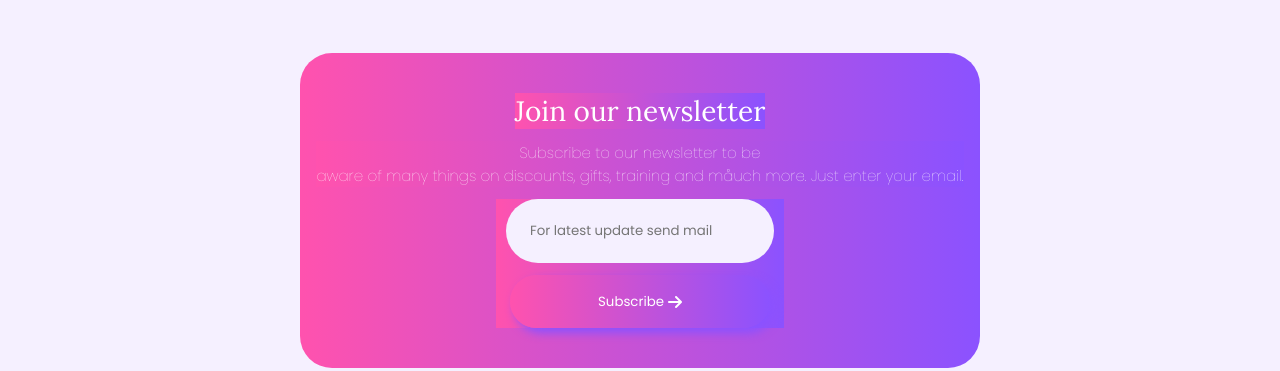
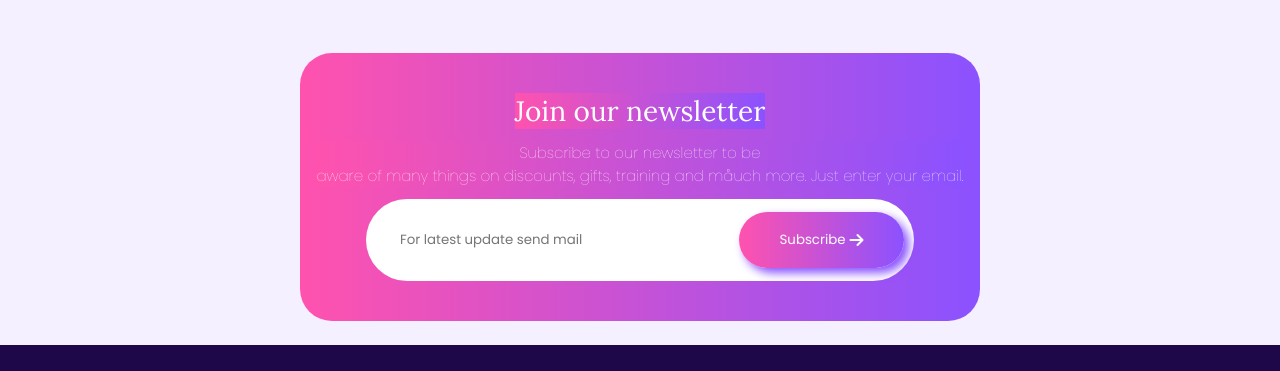
Before and after one commit to Tomiwa-Jegede/yoga, a plain HTML site: page index.html in a window 1280 px wide. Shown: the part 2445-2816 px from the top of the page. Drawn offline with Linux system fonts and the light colour scheme.

Commit message:
finished the site

```diff
--- a/styles/follow-container.css
+++ b/styles/follow-container.css
@@ -92,7 +92,7 @@
     height: 100%;
     color: #ffffff;
   }
-  /*----------health container button arrow--------------*/
+
   .follow-container button i {
     background: none;
     color: #ffffff;
--- a/styles/join-container.css
+++ b/styles/join-container.css
@@ -1,4 +1,4 @@
-@media (max-width: 768px) {
+@media (max-width: 450px) {
   .join-container {
     display: flex;
     flex-direction: column;
@@ -22,7 +22,9 @@
     background: var(--gradient-color);
     flex-direction: column;
     align-items: center;
-    justify-content: center;
+    justify-content:center;
+    border-radius:48px;
+    margin-bottom:12px;
   }
   .join-container h1 {
     text-align: center;
@@ -42,16 +44,15 @@
   }
   .join-container input {
     width: 220px;
+    margin-bottom:12px;
     outline: none;
     border: none;
     height: 64px;
-    margin: 0 10px;
-    margin-bottom: 12px;
     border-radius: 48px;
     padding: 0px 24px;
   }
 
-  .join-container button {
+  .join-container button{
     display: flex;
     border: none;
     align-items: center;
@@ -72,7 +73,7 @@
     margin-left: 4px;
   }
 }
-@media (min-width: 769px) {
+@media (min-width: 768px) {
   .join-container {
     display: flex;
     flex-direction: column;
@@ -93,10 +94,13 @@
   }
   .join-container form {
     display: flex;
-    background: var(--gradient-color);
-    flex-direction: column;
     align-items: center;
-    justify-content: center;
+    justify-content: space-between;
+    border-radius:48px;
+    padding:5px 10px;
+    width: 528px;
+    height:72px;
+    background: white;
   }
   .join-container h1 {
     text-align: center;
@@ -116,25 +120,21 @@
   }
   .join-container input {
     width: 220px;
+    background: white;
+    border:none;
     outline: none;
-    border: none;
     height: 64px;
-    margin: 0 10px;
-    margin-bottom: 12px;
-    border-radius: 48px;
+    border-top-left-radius: 48px;
+    border-bottom-left-radius: 48px;
     padding: 0px 24px;
   }
 
-  .join-container button {
-    display: flex;
-    border: none;
-    align-items: center;
-    justify-content: center;
+  .join-container button{
     background: var(--gradient-color);
-    padding: 16.5px 2.6px;
-    border-radius: 64px;
-    width: 90%;
-    height: 100%;
+    border-radius:48px;
+    margin-bottom:0;
+    width: 165px;
+    height: 56px;
     box-shadow: 5px 5px 10px var(--first-color);
     color: #ffffff;
   }
```
